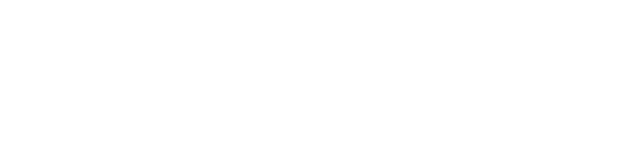
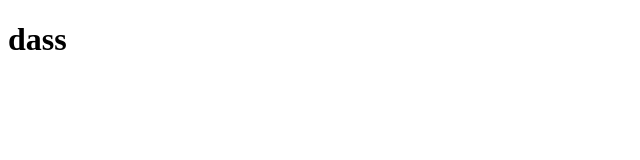
Before and after one commit to Liana09/git1, a plain HTML site: page index.html in a window 1280 px wide. Shown: the whole page, without its empty margins (0-640 px from the left). Drawn offline with Linux system fonts and the light colour scheme.

Commit message:
added h1

```diff
--- a/index.html
+++ b/index.html
@@ -5,6 +5,6 @@
     <title>mnkjn</title>
   </head>
   <body>
-
+<h1>dass</h1>
   </body>
 </html>
```
